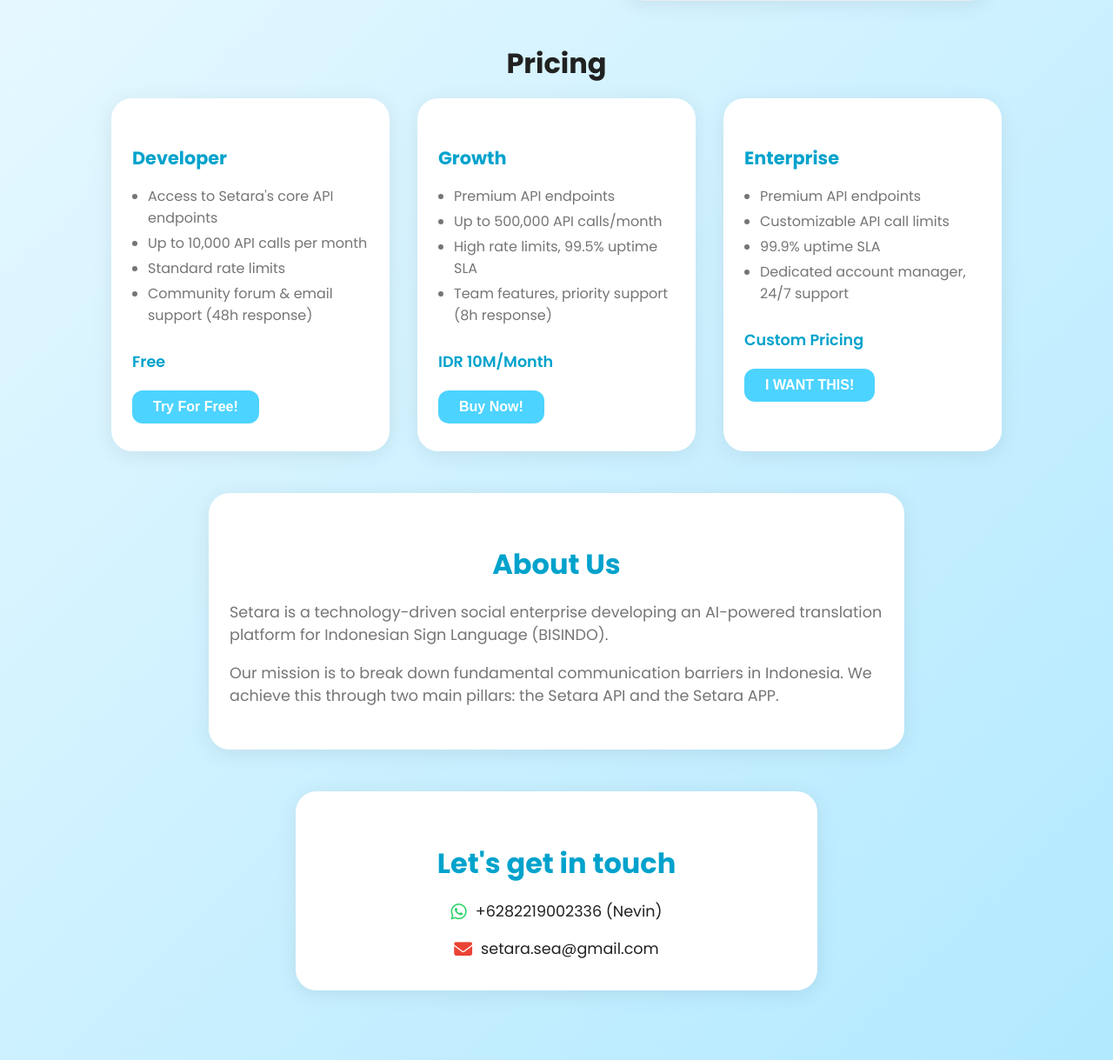
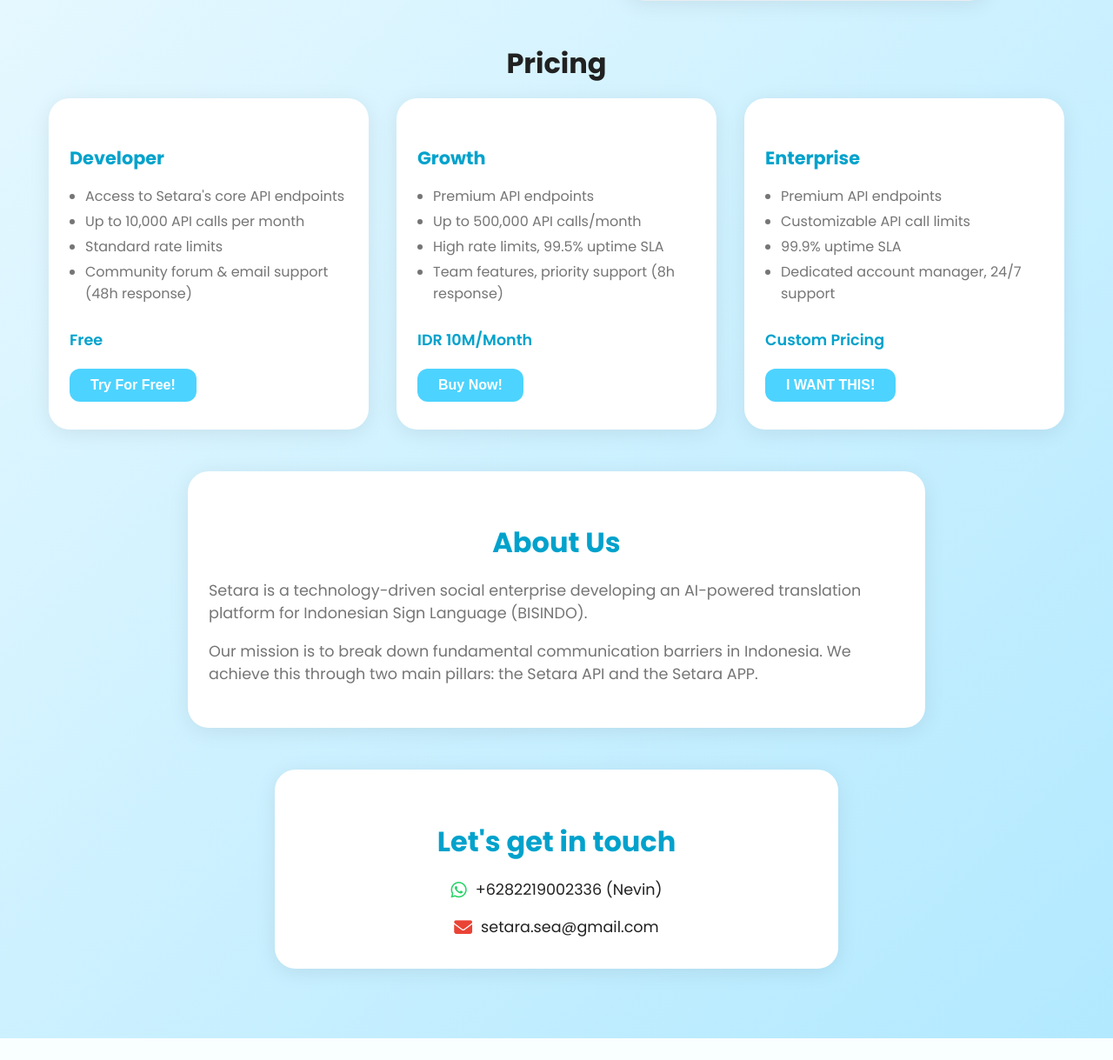
Before and after one commit to Nepongo/flask-setara, a Flask app: page / in a window 1280 px wide. Shown: the part 521-1740 px from the top of the page at 87% size. After the commit the page ends 1715 px from the top, so only its background shows below. Run offline with Flask 3, Linux system fonts and the light colour scheme; some libraries are stand-ins or nearby versions.

Commit message:
I'm Done with this shi

```diff
--- a/templates/index.html
+++ b/templates/index.html
@@ -21,7 +21,6 @@
       background: linear-gradient(135deg, #F0FBFF 0%, #B2E9FF 100%);
       margin: 0;
       color: var(--text-primary);
-      overflow-x: hidden;
     }
     header {
       display: flex;
@@ -223,7 +222,6 @@
       align-items: flex-start;
       gap: 12px;
       transition: box-shadow 0.2s, transform 0.1s;
-      box-sizing: border-box;
     }
     .pricing-card:hover {
       box-shadow: 0 8px 32px rgba(77,211,255,0.15);
@@ -274,7 +272,6 @@
       padding: 32px 24px;
       font-size: 1.1rem;
       color: var(--text-secondary);
-      box-sizing: border-box;
     }
     .about-section h2 {
       font-size: 2rem;
@@ -293,7 +290,6 @@
       font-size: 1.1rem;
       color: var(--text-primary);
       text-align: center;
-      box-sizing: border-box;
     }
     .contact-section h2 {
       font-size: 2rem;
```
Also changed, not shown: static/logo_setara_text.png (renamed from logo_setara_text.png).
